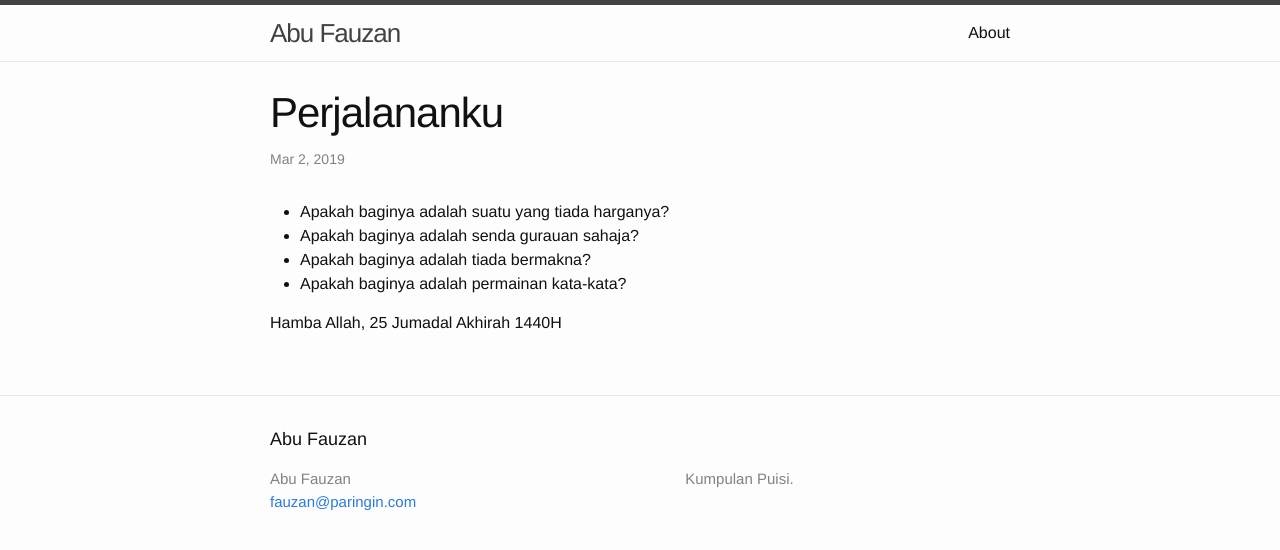
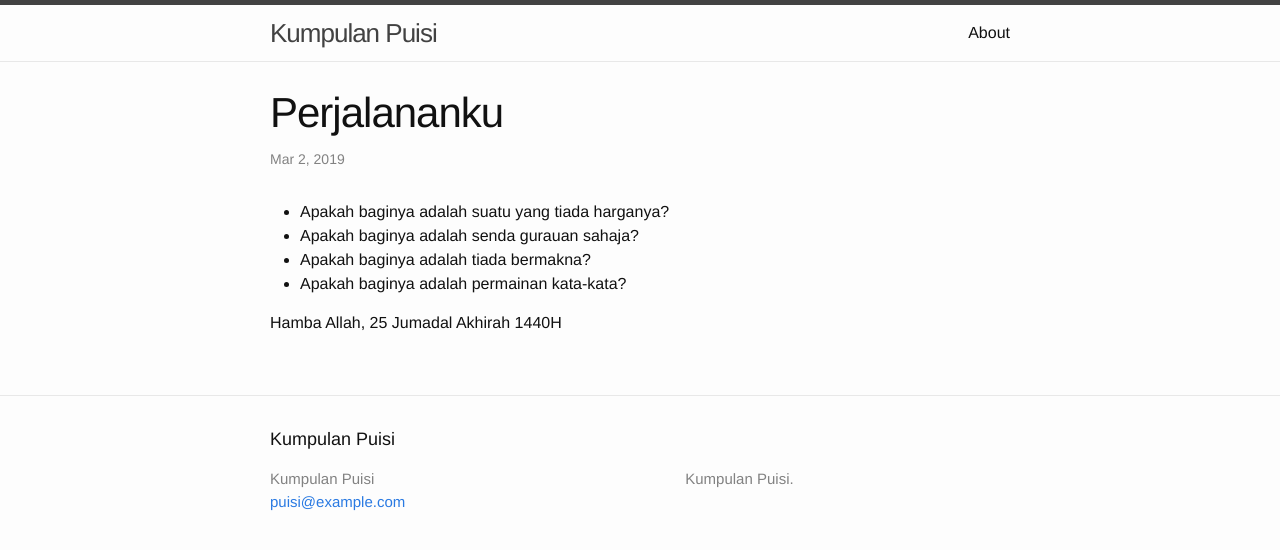
Before and after one commit to fauazan-muntaza/fauzan, a Jekyll site: the page built from _posts/2019-03-02-puisi3.markdown, in a window 1280 px wide. Shown: the top 550 px of the page. Built offline with Jekyll 4.4.1, drawn with Linux system fonts in a browser that asks for light colours.

Commit message:
edit config

```diff
--- a/_config.yml
+++ b/_config.yml
@@ -6,8 +6,8 @@
 # 'jekyll serve'. If you change this file, please restart the server process.
 
 # Site settings
-title: Abu Fauzan
-email: fauzan@paringin.com
+title: Kumpulan Puisi
+email: puisi@example.com
 description: > # this means to ignore newlines until "baseurl:"
   Kumpulan Puisi.
 baseurl: "" # the subpath of your site, e.g. /blog
```
